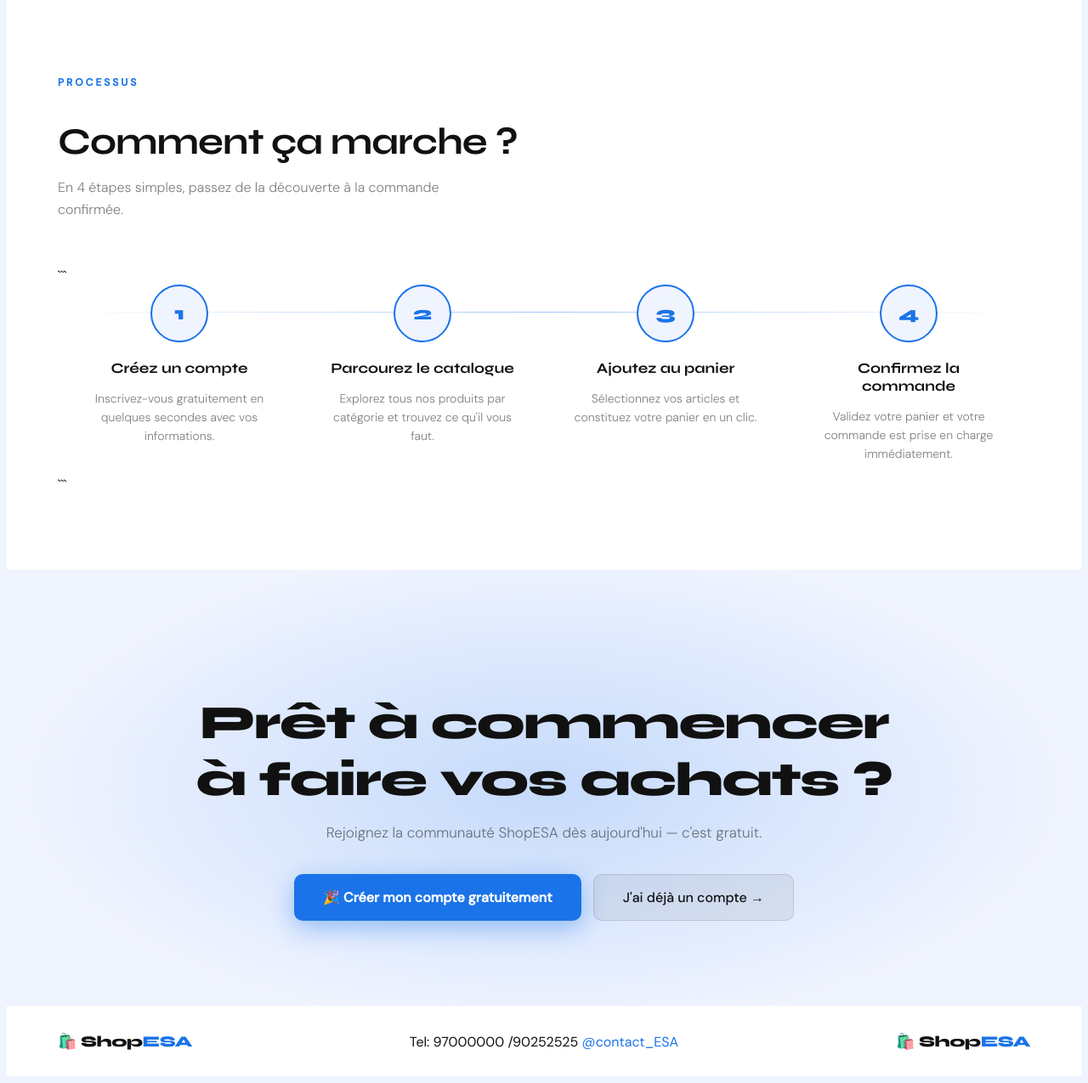
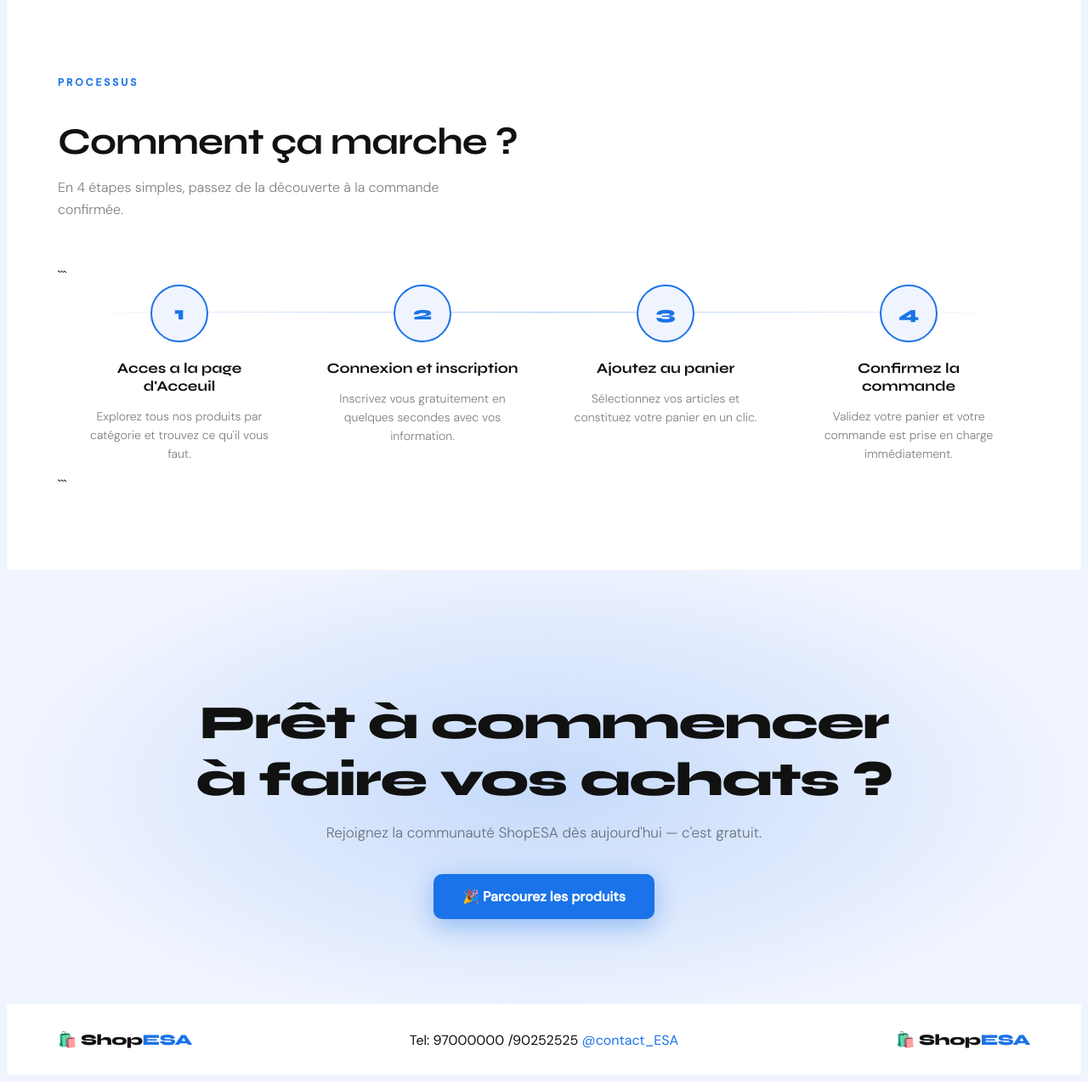
Before and after one commit to Rahmane21/shop_esa, a PHP site: page /acceuil.php in a window 1280 px wide. Shown: the part 2141-3416 px from the top of the page at 85% size. Run offline with PHP 8.4, Linux system fonts and the light colour scheme.

Commit message:
modifier pages

```diff
--- a/acceuil.php
+++ b/acceuil.php
@@ -511,8 +511,6 @@
     <div class="nav-links">
         <a href="#features">Fonctionnalités</a>
         <a href="#comment">Comment ça marche</a>
-        <a href="connexion.php"> 🔑Se connecter</a>
-        <a href="inscription.php" class="btn-nav">Créer un compte</a>
     </div>
 </nav>
 
@@ -636,13 +634,13 @@
 <div class="steps">
     <div class="step">
         <div class="step-num">1</div>
-        <h3>Créez un compte</h3>
-        <p>Inscrivez-vous gratuitement en quelques secondes avec vos informations.</p>
+        <h3>Acces a la page d'Acceuil</h3>
+        <p>Explorez tous nos produits par catégorie et trouvez ce qu'il vous faut.</p>
     </div>
     <div class="step">
         <div class="step-num">2</div>
-        <h3>Parcourez le catalogue</h3>
-        <p>Explorez tous nos produits par catégorie et trouvez ce qu'il vous faut.</p>
+        <h3>Connexion et inscription</h3>
+        <p>Inscrivez vous gratuitement en quelques secondes avec vos information.</p>
     </div>
     <div class="step">
         <div class="step-num">3</div>
@@ -665,11 +663,8 @@
     <h2>Prêt à commencer<br>à faire vos achats ?</h2>
     <p>Rejoignez la communauté ShopESA dès aujourd'hui — c'est gratuit.</p>
     <div class="cta-buttons">
-        <a href="inscription.php" class="btn-primary">
-            🎉 Créer mon compte gratuitement
-        </a>
-        <a href="connexion.php" class="btn-secondary">
-            J'ai déjà un compte →
+        <a href="index.php" class="btn-primary">
+            🎉 Parcourez les produits
         </a>
     </div>
 </section>
```
Also changed, not shown: index.php (+19 -17 lines).
